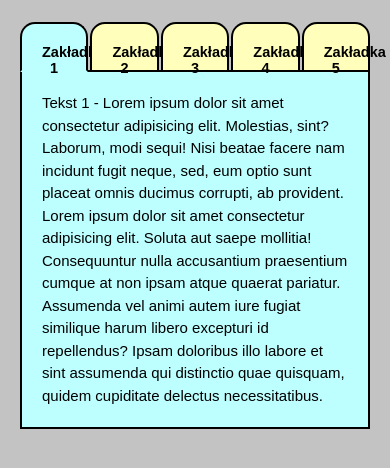
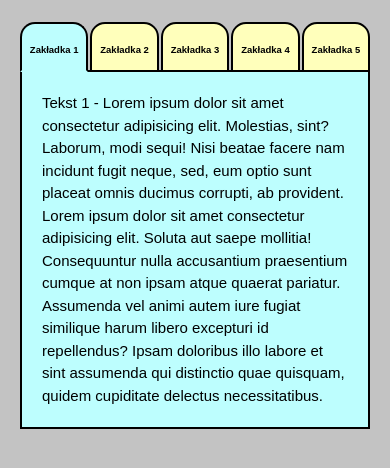
Before and after one commit to piterbud/Useful-Tabs, a plain HTML site: page index.html in a window 390 px wide. Drawn offline with Linux system fonts and the light colour scheme.

Commit message:
media tags in style.css

```diff
--- a/script.js
+++ b/script.js
@@ -12,7 +12,7 @@ function changeTab() {
     document.querySelector(`[data-tab="${chosenTab}"]`).classList.add('activeTab');
 
     tabsTexts.forEach(item => {
-        item.style.display = "none"
+        item.style.display = "none";
         if (chosenTab === item.dataset.text) {
             item.style.display = "block";
         }
--- a/style.css
+++ b/style.css
@@ -36,7 +36,7 @@ body {
 
 .tabs_bottom_part {
     width: 100%;
-    min-height: 150px;
+    min-height: 250px;
     padding: 20px;
     line-height: 150%;
     border: 2px solid black;
@@ -71,3 +71,24 @@ body {
     background-color: rgb(189, 254, 254) !important;
     border-bottom-color: rgb(189, 254, 254) !important;
 }
+
+@media (max-width: 645px) {
+    .tabs_upper_part div {
+        padding: 20px 10px;
+        font-size: 12.5px;
+    }
+}
+
+@media (max-width: 490px) {
+    .tabs_upper_part div {
+        padding: 20px 5px;
+        font-size: 10.5px;
+    }
+}
+
+@media (max-width: 400px) {
+    .tabs_upper_part div {
+        padding: 20px 4px;
+        font-size: 9.5px;
+    }
+}
```
